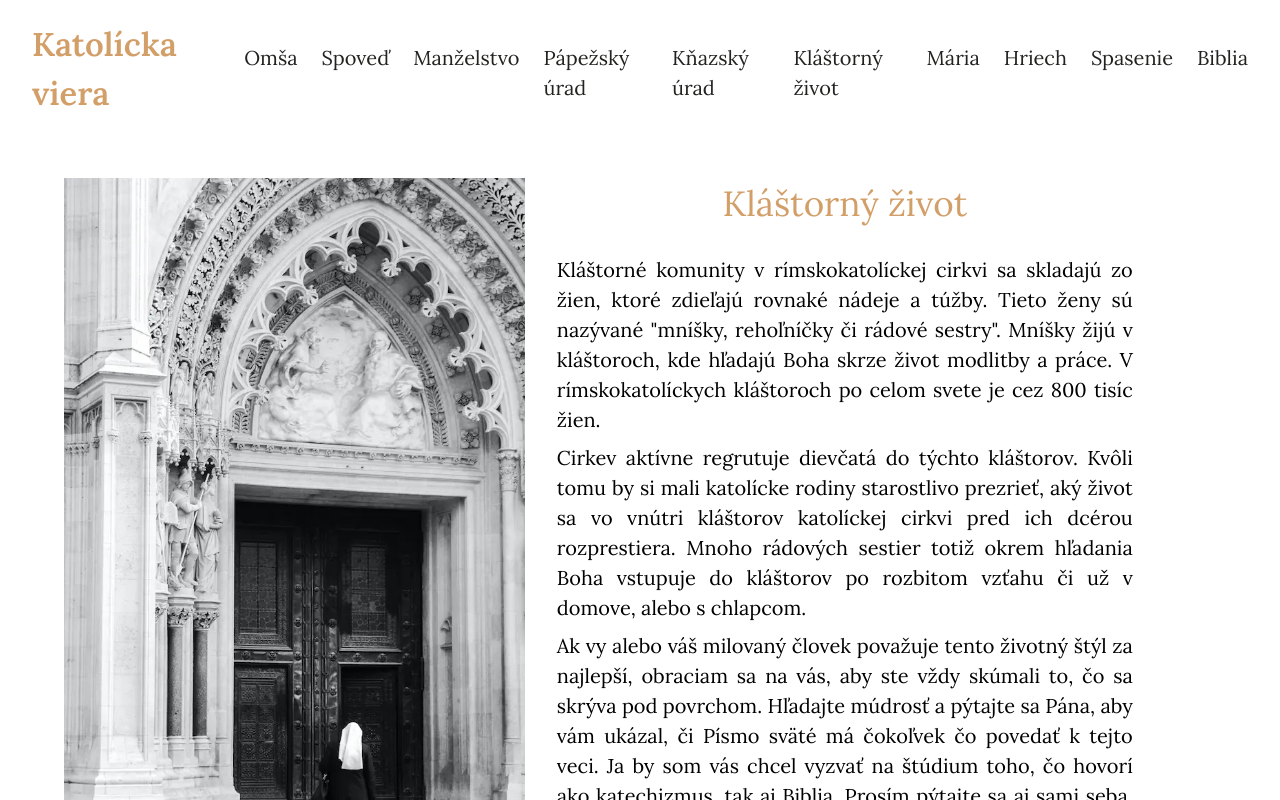
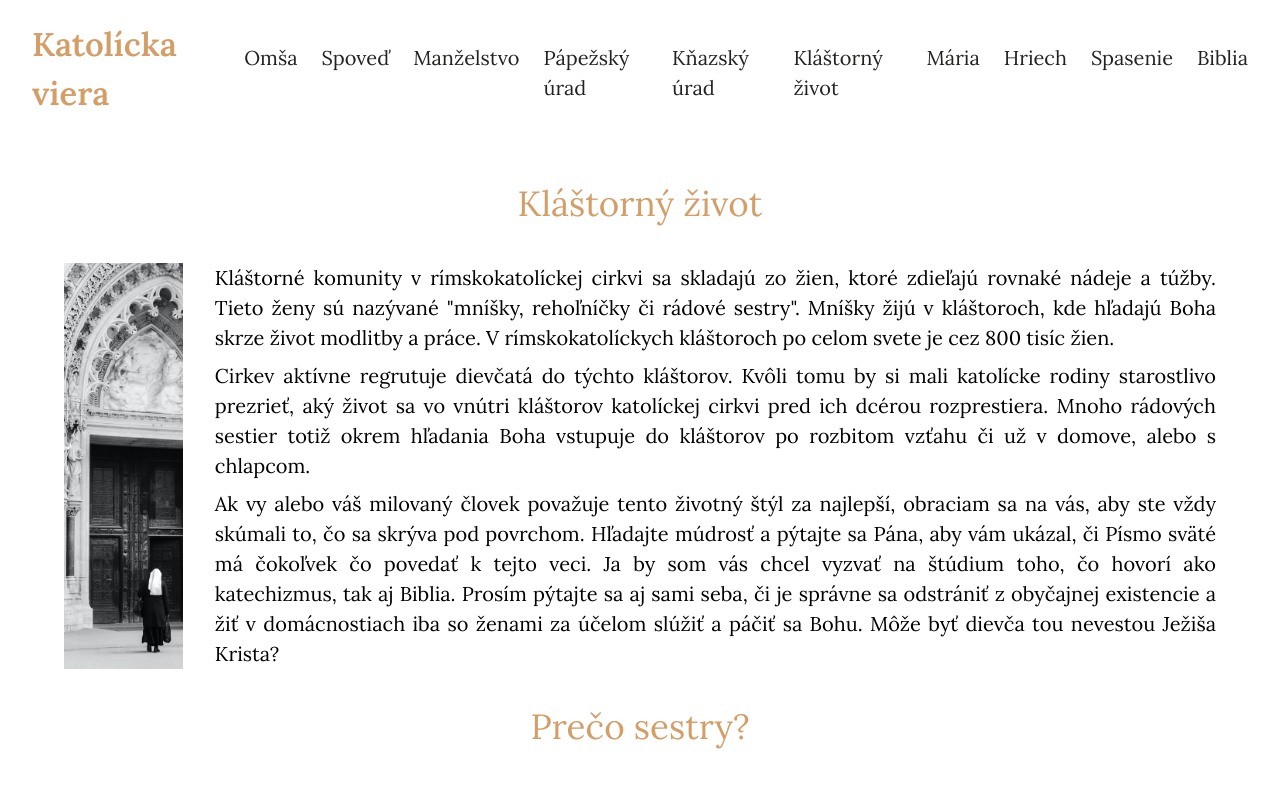
Before and after one commit to pkvarg/katolickaviera.sk, a React (Vite) app: page /klastorny-zivot in a window 1280 px wide. Shown: the top 800 px of the page. Built offline with nearby package versions, Linux system fonts and the light colour scheme.

Commit message:
pic cors

```diff
--- a/src/index.css
+++ b/src/index.css
@@ -89,7 +89,7 @@ section h2 {
   background-repeat: no-repeat;
   background-position: center center;
   background-size: cover;
-  width: 40%;
+  width: 50%;
 }
 
 .maria-pic {
--- a/src/pages/Klastorny-zivot.jsx
+++ b/src/pages/Klastorny-zivot.jsx
@@ -7,14 +7,13 @@ const KlastornyZivot = () => {
       <Header />
       <header>
         <div className='flex flex-col text-[20px] align-center mx-4 lg:mx-16 my-8'>
+          <h1 className='text-title text-center text-[35px] mb-8'>
+            Kláštorný život
+          </h1>
           <div className='flex flex-row gap-8'>
-            <div className='klastor-pic hidden lg:flex w-[50%]'></div>
+            <div className='klastor-pic hidden lg:flex'></div>
 
-            <div className='text-justify flex flex-col gap-2 w-[100%] lg:w-[50%]'>
-              <h1 className='text-title text-center text-[35px] mb-4'>
-                Kláštorný život
-              </h1>
-
+            <div className='text-justify flex flex-col gap-2'>
               <p>
                 Kláštorné komunity v rímskokatolíckej cirkvi sa skladajú zo
                 žien, ktoré zdieľajú rovnaké nádeje a túžby. Tieto ženy sú
--- a/src/pages/Manzelstvo.jsx
+++ b/src/pages/Manzelstvo.jsx
@@ -7,11 +7,13 @@ const Manzelstvo = () => {
       <Header />
       <header>
         <div className='flex flex-col align-center mx-4 lg:mx-16 my-8'>
-          <h1 className='text-title text-center text-[35px]'>Manželstvo</h1>
+          <h1 className='text-title text-center text-[35px] mb-8'>
+            Manželstvo
+          </h1>
           <div className='flex flex-row gap-8'>
             <div className='manzelstvo-pic hidden lg:flex'></div>
 
-            <div className='text-justify flex flex-col gap-2 mt-8'>
+            <div className='text-justify flex flex-col gap-2'>
               <p>
                 Svätosť a dôstojnosť manželstva je veriacimi v rímskokatolíckej
                 cirkvi rešpektovaná práve rovnako tak, ako u každého biblického
--- a/src/pages/Spoved.jsx
+++ b/src/pages/Spoved.jsx
@@ -66,7 +66,7 @@ const Spoved = () => {
           </div>
         </div>
 
-        <div className='spoved-pic flex lg:hidden w-[100%] h-[60vh] mt-16'></div>
+        <div className='spoved-pic flex lg:hidden w-[100%] h-[60vh] mt-16 mx-4'></div>
       </header>
       {/* <header>
         <div className='flex flex-col align-center mx-4 lg:mx-16 my-8'>
```
